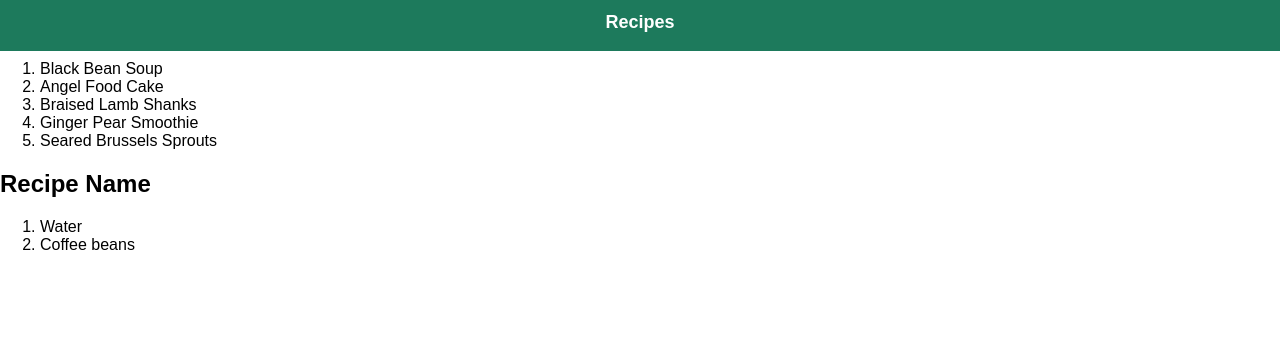
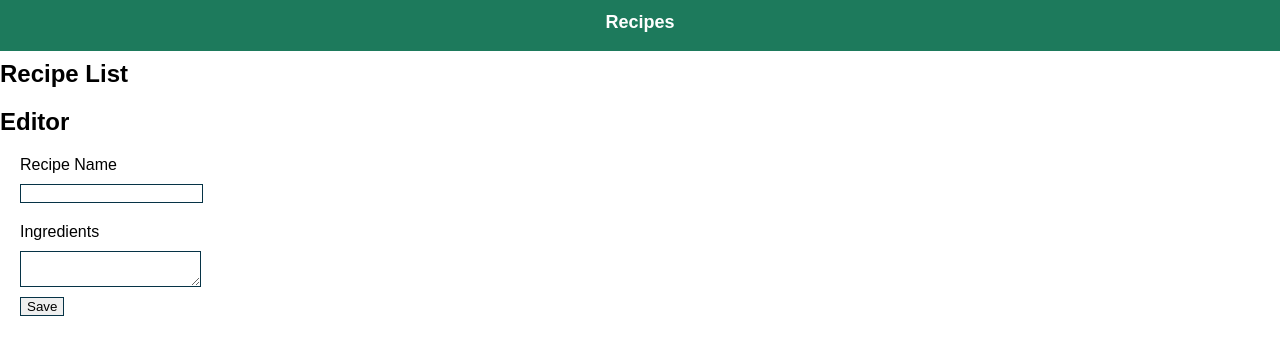
Before and after one commit to bwyan/fcc-recipe, a React app: page / in a window 1280 px wide. Shown: the top 354 px of the page. Built offline with nearby package versions, Linux system fonts and the light colour scheme.

Commit message:
Add Editor component that can update the App's state with new recipes.

```diff
--- a/src/App.js
+++ b/src/App.js
@@ -1,7 +1,7 @@
 import React, {Component} from 'react';
 import Header from './components/Header.js';
 import RecipeList from './components/RecipeList.js';
-import Recipe from './components/Recipe.js';
+import Editor from './components/Editor.js';
 
 //styles
 import './App.scss';
@@ -10,10 +10,20 @@ class App extends Component {
   constructor() {
   	super();
 
+  	this.addRecipe = this.addRecipe.bind(this)
+
   	this.state = {
-  		recipes: [],
+  		recipes: {}
+  	}
+  }
 
-  	}
+  addRecipe(recipe) {
+  	const recipes = {...this.state.recipes};
+
+  	const timestamp = Date.now();
+		recipes[`recipe-${timestamp}`] = recipe;
+
+		this.setState({ recipes });
   }
 
   render() {
@@ -21,8 +31,8 @@ class App extends Component {
       <div className="App">
         <Header />
         <main>
-        	<RecipeList />
-        	<Recipe />
+        	<RecipeList recipes={this.state.recipes}/>
+        	<Editor addRecipe={this.addRecipe} />
         </main>
       </div>
     )
--- a/src/App.scss
+++ b/src/App.scss
@@ -3,12 +3,6 @@ $green: rgb(29,122, 92);
 $blue: rgb(6, 51, 70);
 $yellow: rgb(250, 218, 22);
 $orange: rgb(249, 93, 8);
-
-.configs {
-  li {
-    margin: 15px 0px;
-  }
-}
 
 body {
   box-sizing: border-box;
@@ -33,3 +27,20 @@ h1 {
 .recipes {
   margin-top: 60px;
 }
+
+form {
+  label {
+    display: block;
+    margin: 20px 0 0 20px;;
+  }
+
+  input, textarea, button {
+    display: block;
+    border: 1px solid $blue;
+    margin: 10px 0 0 0;
+  }
+
+  button {
+    margin: 10px 0 0 20px;
+  }
+}
--- /dev/null
+++ b/src/components/Editor.js
@@ -0,0 +1,51 @@
+import React from 'react';
+
+class Editor extends React.Component {
+	createRecipe(event) {
+		event.preventDefault();
+
+
+
+		const recipe = {
+			name: this.name.value.trim(),
+			ingredients: this.ingredients.value
+				.split(",")
+				.map(ingredient => ingredient.trim())
+				.filter(ingredient => ingredient !== '')
+		}
+
+		console.log(recipe);
+
+		this.props.addRecipe(recipe);
+		this.recipeForm.reset();
+	}
+
+	render() {
+		return(
+			<div>
+				<h2>Editor</h2>
+				<form ref={input => this.recipeForm = input} onSubmit={(e) => this.createRecipe(e)}>
+					<label htmlFor="recipe-name">
+						Recipe Name
+						<input
+							type="text"
+							name="recipe-name"
+							ref={input => this.name = input}
+						/>
+					</label>
+					<label htmlFor="ingredients">
+						Ingredients
+						<textarea
+							name="ingredients"
+							default="coffee, water, love"
+							ref={input => this.ingredients = input}
+						/>
+					</label>
+					<button type="submit">Save</button>
+				</form>
+			</div>
+		)
+	}
+}
+
+export default Editor;
--- a/src/components/Recipe.js
+++ b/src/components/Recipe.js
@@ -1,15 +1,21 @@
 import React from 'react';
 
 class Recipe extends React.Component {
+
+	showDetails() {
+
+	}
+
 	render() {
 		return(
-			<div>
-				<h2>Recipe Name</h2>
-				<ol>
-					<li>Water</li>
-					<li>Coffee beans</li>
-				</ol>
-			</div>
+			<li>
+				<div>
+					<span>{this.props.details.name}</span>
+					<ol>
+						{this.props.details.ingredients.map(i => <li key={i.id}>{i}</li>) }
+					</ol>
+				</div>
+			</li>
 		)
 	}
 }
--- a/src/components/RecipeList.js
+++ b/src/components/RecipeList.js
@@ -1,16 +1,18 @@
 import React from 'react';
+import Recipe from './Recipe.js'
 
 class RecipeList extends React.Component {
 	render() {
 		return(
 			<div className="recipes">
-				<ol>
-					<li>Black Bean Soup</li>
-					<li>Angel Food Cake</li>
-					<li>Braised Lamb Shanks</li>
-					<li>Ginger Pear Smoothie</li>
-					<li>Seared Brussels Sprouts</li>
-				</ol>
+				<h2>Recipe List</h2>
+				<ul>
+					{
+						Object
+							.keys(this.props.recipes)
+							.map(key => <Recipe key={key} details={this.props.recipes[key]} />)
+					}
+				</ul>
 			</div>
 		)
 	}
```
